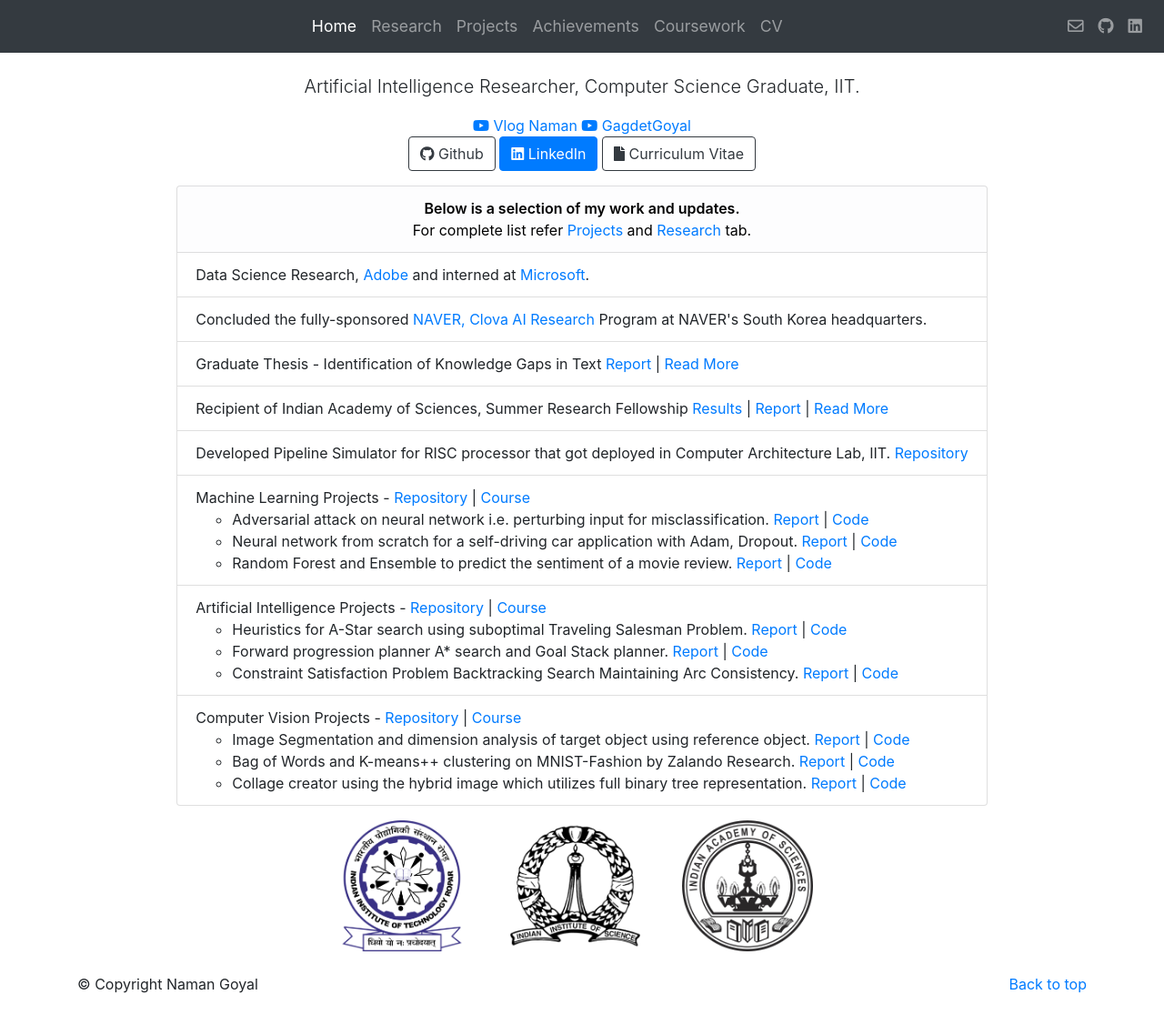
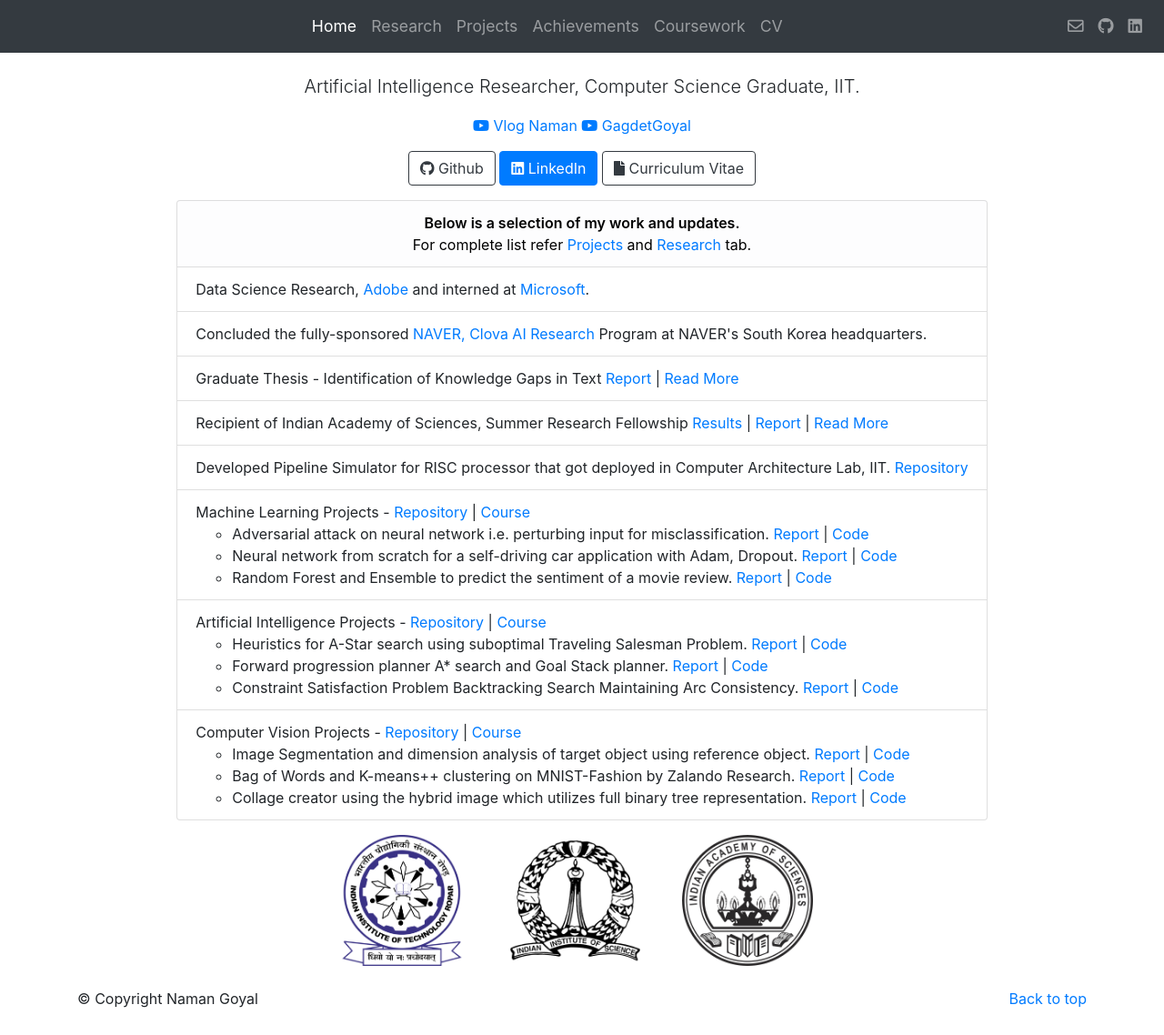
Before and after one commit to thenamangoyal/thenamangoyal.github.io, a Jekyll site: the page built from index.html, in a window 1280 px wide and 1138 px high. Shown: the whole window at 91% size. Built offline with Jekyll 4.4.1, drawn with Linux system fonts in a browser that asks for light colours; nearby versions of some CDN libraries.

Commit message:
Update index.html

```diff
--- a/index.html
+++ b/index.html
@@ -24,7 +24,8 @@ layout: bootstrap
                         class="fab fa-youtube"></i> Vlog Naman</a>
                 <a href="https://www.youtube.com/channel/UC80ED7AC093Iy2d-Yn-VI6Q" title="Gadget Goyal"
                     target="_blank"><i class="fab fa-youtube"></i> GagdetGoyal</a>
-                <br>
+            </p>
+            <p class="text-center">
                 <a target="_blank" href="https://github.com/thenamangoyal" class="btn btn-outline-dark"><i
                         class="fab fa-github"></i> Github</a>
                 <a target="_blank" href="https://www.linkedin.com/in/goyal-naman/" class="btn btn-primary"><i
```
